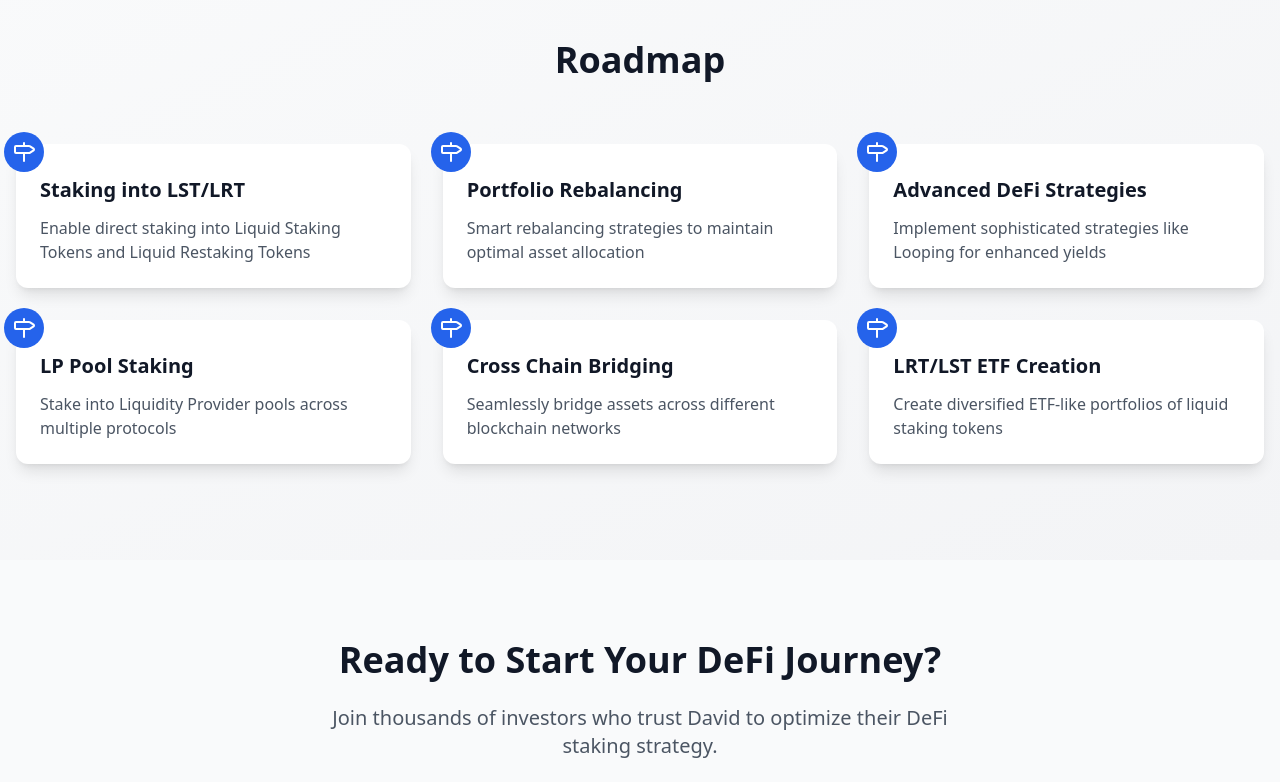
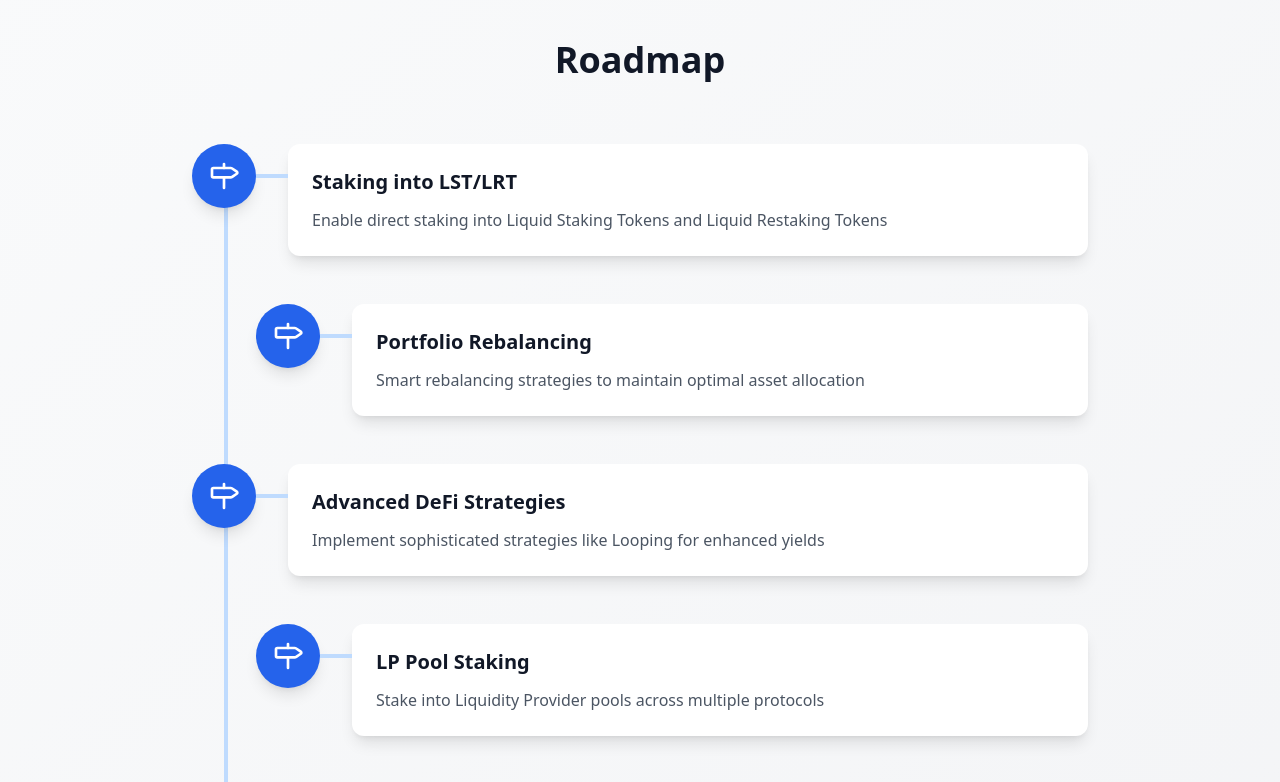
Before and after one commit to abhi5800/david-defi-helper, a React (Vite) app: page / in a window 1280 px wide. Shown: the part 1440-2222 px from the top of the page. Built offline with nearby package versions, Linux system fonts and the light colour scheme.

Commit message:
Update roadmap design to include milestones chart
Implement a progressive chart or line graph to visually represent milestones in the roadmap section. This change enhances the user experience by providing a clearer view of progress and upcoming features.
[skip gpt_engineer]

```diff
--- a/src/components/Roadmap.tsx
+++ b/src/components/Roadmap.tsx
@@ -34,23 +34,39 @@ const Roadmap = () => {
         <h2 className="text-4xl font-bold text-center mb-16 text-gray-900">
           Roadmap
         </h2>
-        <div className="grid grid-cols-1 md:grid-cols-2 lg:grid-cols-3 gap-8">
+        <div className="relative max-w-4xl mx-auto">
+          {/* Progressive line */}
+          <div className="absolute left-8 top-0 bottom-0 w-1 bg-blue-200" />
+
+          {/* Timeline items */}
+          <div className="space-y-12">
             {roadmapItems.map((item, index) => (
               <div
                 key={index}
-              className="relative p-6 bg-white rounded-xl shadow-lg hover:shadow-xl transition-shadow duration-300"
+                className={`relative flex items-start gap-8 ${
+                  index % 2 === 0 ? 'ml-0' : 'ml-8 md:ml-16'
+                }`}
               >
-              <div className="absolute -top-3 -left-3 bg-blue-600 rounded-full p-2">
-                <Milestone className="h-6 w-6 text-white" />
+                {/* Milestone dot */}
+                <div className="relative z-10 flex-shrink-0">
+                  <div className="w-16 h-16 rounded-full bg-blue-600 flex items-center justify-center shadow-lg">
+                    <Milestone className="h-8 w-8 text-white" />
                   </div>
-              <h3 className="text-xl font-semibold mb-3 text-gray-900 mt-2">
+                  <div className="absolute top-1/2 left-full h-1 w-8 bg-blue-200 -translate-y-1/2" />
+                </div>
+
+                {/* Content */}
+                <div className="flex-1 bg-white rounded-xl p-6 shadow-lg hover:shadow-xl transition-shadow duration-300">
+                  <h3 className="text-xl font-semibold mb-3 text-gray-900">
                     {item.title}
                   </h3>
                   <p className="text-gray-600">
                     {item.description}
                   </p>
                 </div>
+              </div>
             ))}
+          </div>
         </div>
       </div>
     </section>
```
Lines whose indentation alone changed are shown as unchanged.
